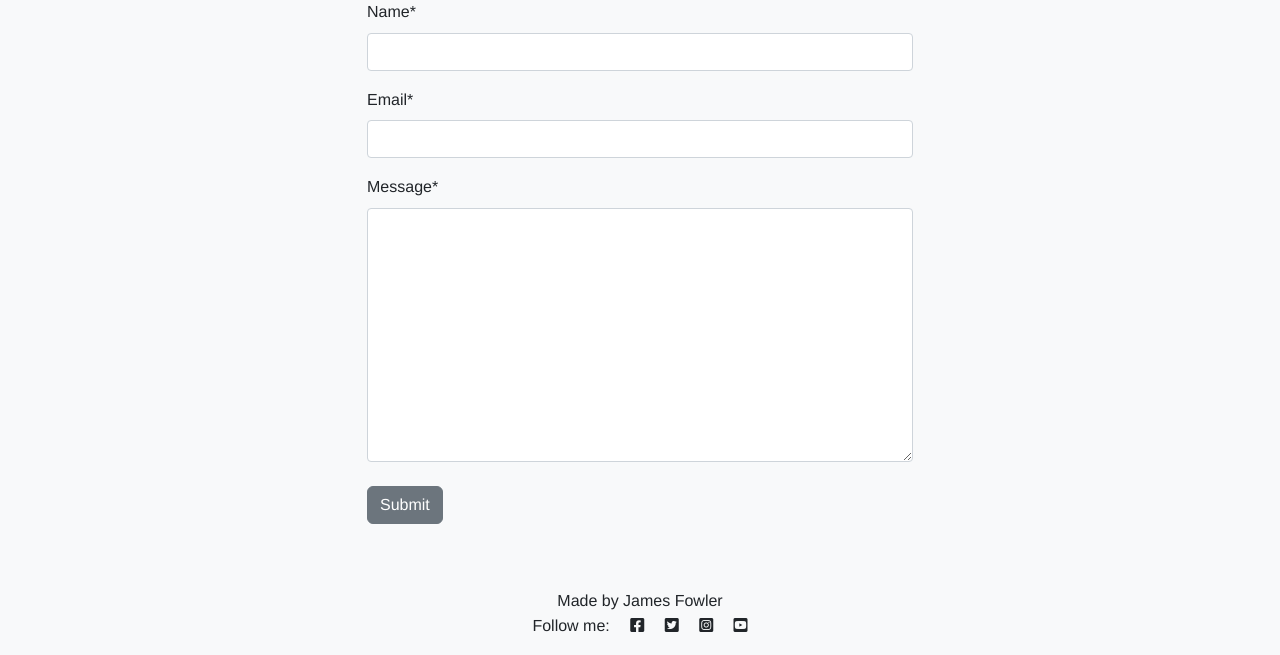
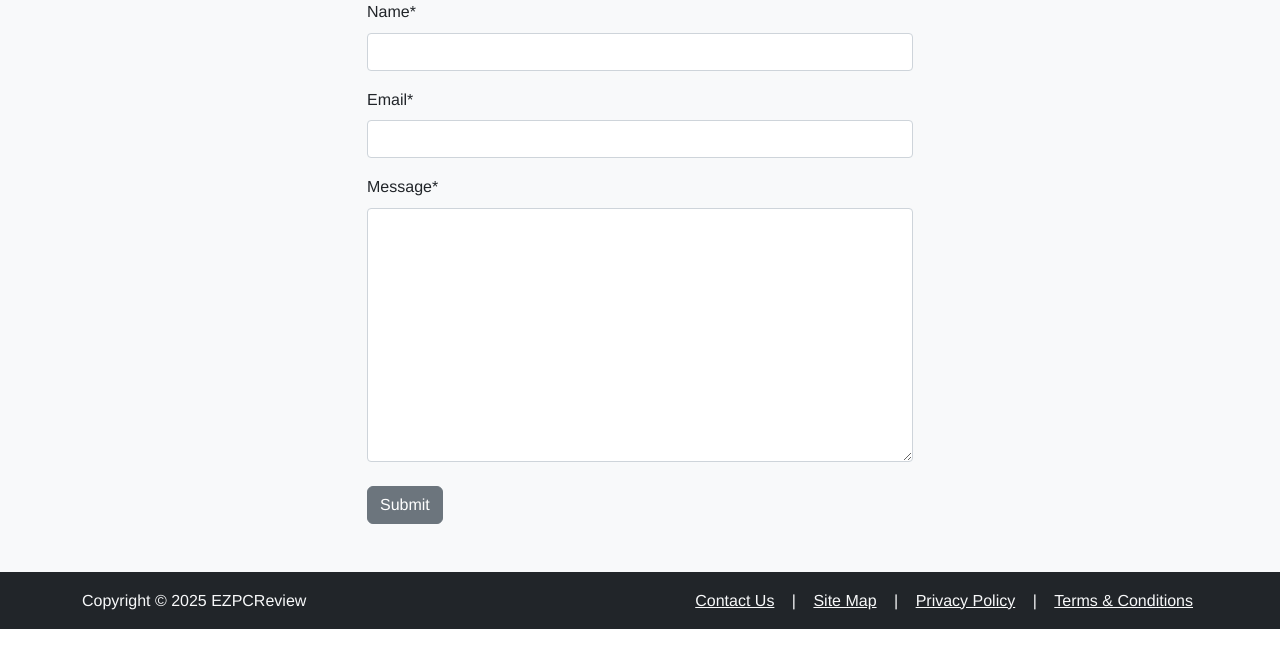
Before and after one commit to jamesfowler-dev/capstone-project, a Django app: page /about/ in a window 1280 px wide. Shown: the part 598-1253 px from the top of the page. After the commit the page ends 1227 px from the top, so only its background shows below. Run offline with Django 4.2, Linux system fonts and the light colour scheme; data that the repository does not hold is empty; some libraries are stand-ins or nearby versions.

Commit message:
add jumobotron and footer elements

```diff
--- a/static/css/style.css
+++ b/static/css/style.css
@@ -39,6 +39,24 @@ a {
     max-height: 300px;
     object-fit: contain;
     border-radius: 0.5rem;
+}
+
+/* Jumbotron */
+.homepage-jumbotron {
+    background-image: url("{% static 'images/banners/CCL_645_DT_FRACTAL_BANN_1250x515_.png' %}");
+    background-size: cover;
+    background-position: center;
+    height: 500px;
+    position: relative;
+    color: #ffffff;
+}
+
+.jumbotron-content {
+    background-color: rgba(0, 0, 0, 0.45); /* semi-transparent overlay for readability */
+    padding: 10rem 10rem;
+    width: 100%;
+    border-radius: 10px;
+    font-family: 'Helvetica Neue', sans-serif;
 }
 
 /* Cards */
@@ -118,6 +136,11 @@ a {
 }
 
 /* footer */
-footer.p {
+footer ul.list-inline li {
+    margin: 0 5px;
+}
 
+footer a.text-light:hover {
+    color: #ffd700;
+    text-decoration: underline;
 }
--- a/templates/base.html
+++ b/templates/base.html
@@ -103,7 +103,7 @@
     </main>
 
     <!-- Footer -->
-    <footer class="footer mt-auto py-3 dark-bg">
+    {% comment %} <footer class="footer mt-auto py-3 dark-bg">
         <p class="m-0 text-center">
             {% block copyright %}
                 Made by James Fowler
@@ -115,7 +115,40 @@
             <i class="fab fa-instagram-square ms-3"></i>
             <i class="fab fa-youtube-square ms-3"></i>
         </p>
+    </footer> {% endcomment %}
+
+    <footer class="bg-dark text-light mt-auto">
+        <div class="container">
+            <div class="row py-3 align-items-center">
+                <!-- Left side: Copyright -->
+                <div class="col-md-6 text-md-start text-center">
+                    <p class="m-0">Copyright © 2025 EZPCReview</p>
+                </div>
+
+                <!-- Right side: Links -->
+                <div class="col-md-6 text-md-end text-center">
+                    <ul class="list-inline m-0">
+                        <li class="list-inline-item">
+                            <a href="#" class="text-light">Contact Us</a>
+                        </li>
+                        <li class="list-inline-item text-light">|</li>
+                        <li class="list-inline-item">
+                            <a href="#" class="text-light">Site Map</a>
+                        </li>
+                        <li class="list-inline-item text-light">|</li>
+                        <li class="list-inline-item">
+                            <a href="#" class="text-light">Privacy Policy</a>
+                        </li>
+                        <li class="list-inline-item text-light">|</li>
+                        <li class="list-inline-item">
+                            <a href="#" class="text-light">Terms & Conditions</a>
+                        </li>
+                    </ul>
+                </div>
+            </div>
+        </div>
     </footer>
+
 
     <script src="https://cdn.jsdelivr.net/npm/bootstrap@5.0.1/dist/js/bootstrap.bundle.min.js"
         integrity="sha384-gtEjrD/SeCtmISkJkNUaaKMoLD0//ElJ19smozuHV6z3Iehds+3Ulb9Bn9Plx0x4" crossorigin="anonymous">
```
Also changed, not shown: component/templates/component/index.html (+11 -2 lines).
